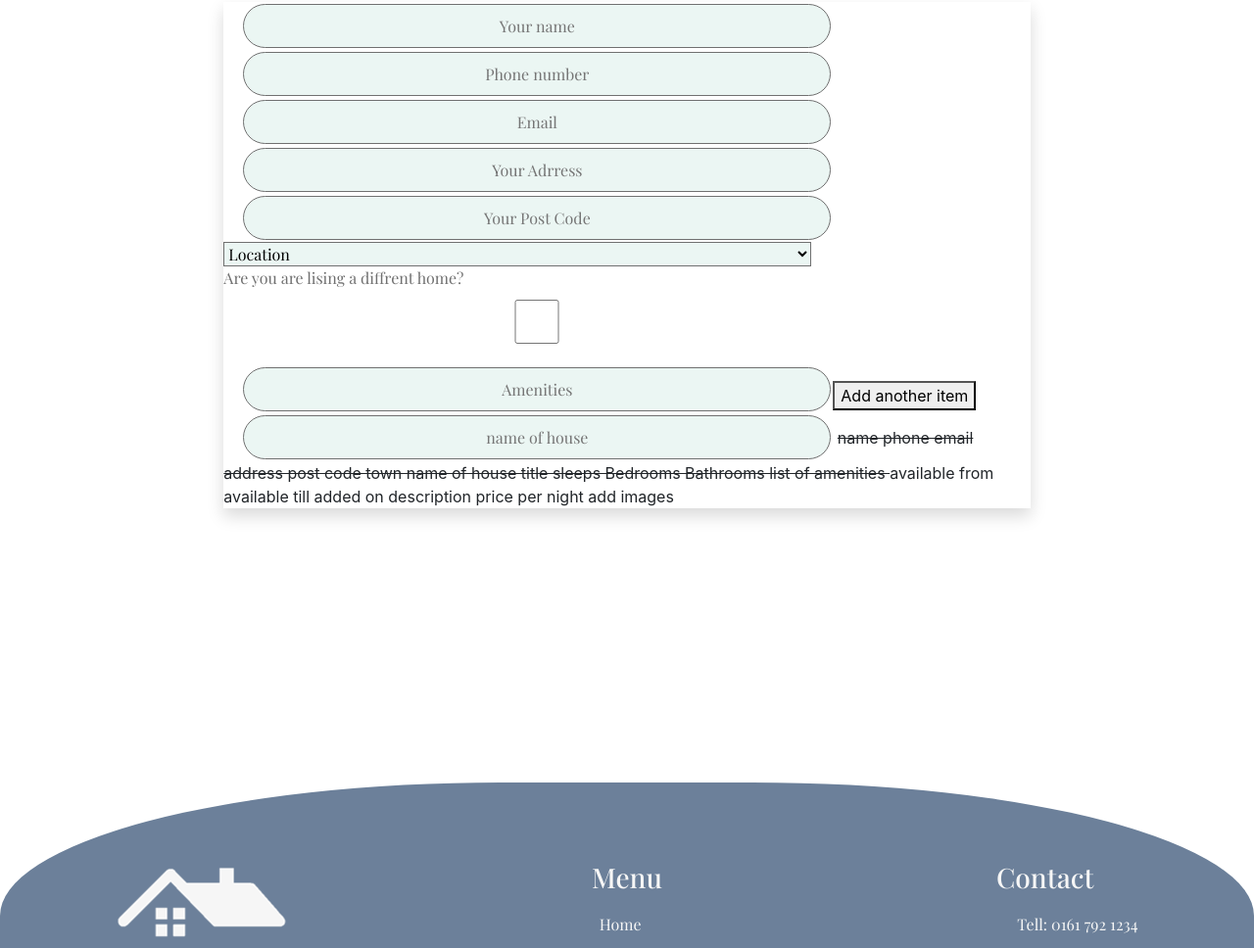
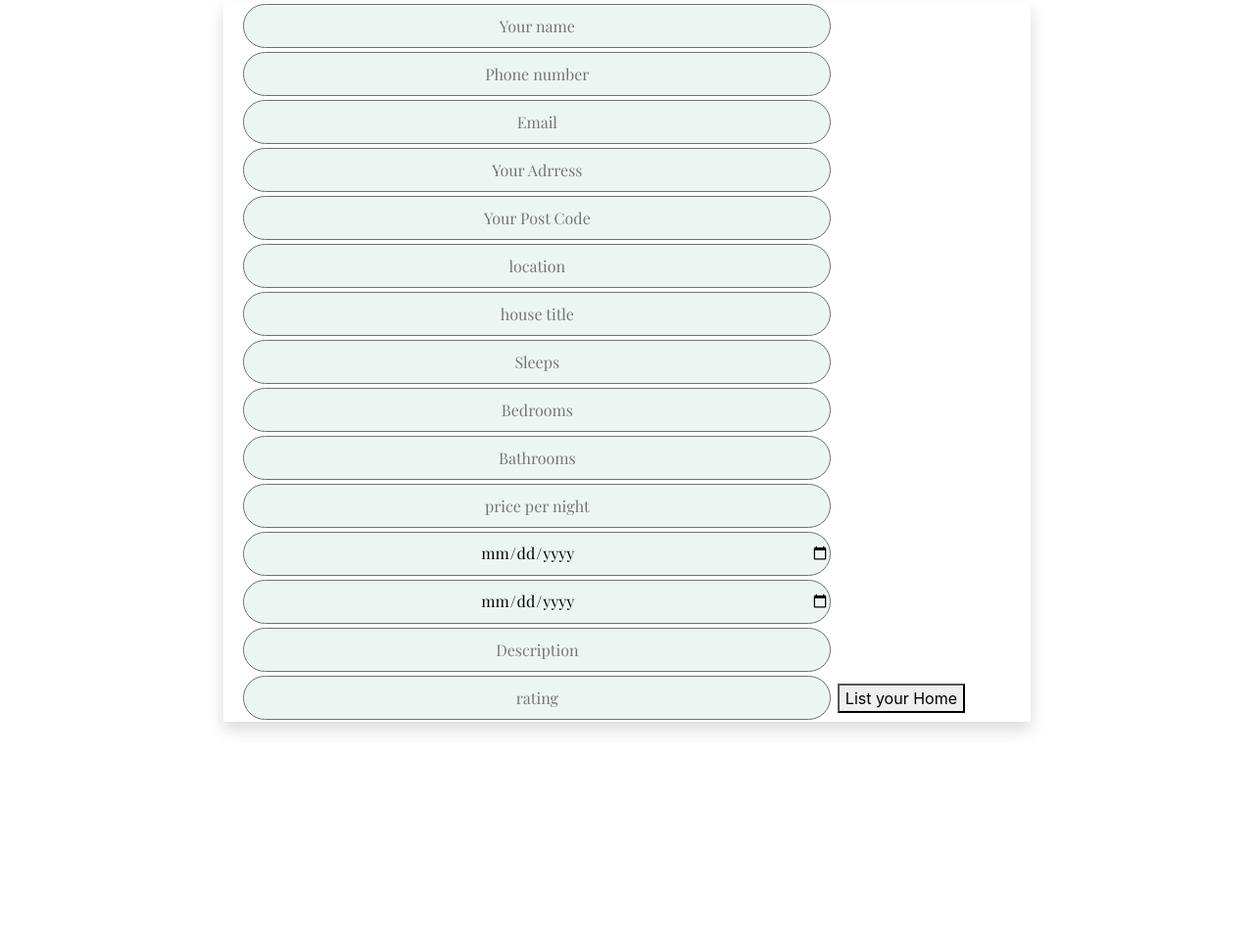
Before and after one commit to e-h-dev/kosher-gataways, a Django app: page /rentals/list_home in a window 1280 px wide. Shown: the part 173-1141 px from the top of the page at 98% size. Run offline with Django 5.2, Linux system fonts and the light colour scheme; a user stored in the database is signed in; some libraries are stand-ins or nearby versions; some web fonts are replaced.

Commit message:
Create form POST functionality, update form

```diff
--- /dev/null
+++ b/kosher_getaways/rentals/forms.py
@@ -0,0 +1,12 @@
+from django import forms
+from .models import Location, Rentals, Image
+
+
+class RentalForm(forms.ModelForm):
+
+    class Meta:
+        model = Rentals
+        fields = '__all__'
+
+    def __init__(self, *args, **kwargs):
+        super().__init__(*args, **kwargs)
--- a/kosher_getaways/rentals/models.py
+++ b/kosher_getaways/rentals/models.py
@@ -21,8 +21,8 @@
     owner_email = models.EmailField(null=True, blank=True)
     owner_address = models.CharField(max_length=100, null=True, blank=True)
     owner_post_code = models.CharField(max_length=100, null=True, blank=True)
-    location = models.ForeignKey('Location', null=True, blank=True,
-                                 on_delete=models.SET_NULL)
+    # location = models.ForeignKey('Location', null=True, blank=True,
+    #                             on_delete=models.SET_NULL)
     name = models.CharField(max_length=254, null=True, blank=True)
     title = models.TextField(max_length=100)
     sleeps = models.IntegerField(default=2)
--- a/kosher_getaways/rentals/templates/rentals/list_home.html
+++ b/kosher_getaways/rentals/templates/rentals/list_home.html
@@ -17,55 +17,30 @@
         <div class="col-2"></div>
         <div class="col-8">
             <div class="form-container shadow" id="form-container">
-                <form action="">
-                <input type="text" id="name" placeholder="Your name" class="list-form-input">
-                <input type="number" id="phone" placeholder="Phone number" class="list-form-input">
-                <input type="email" id="email" placeholder="Email" class="list-form-input">
-                <input type="text" id="address" placeholder="Your Adrress" class="list-form-input">
-                <input type="text" id="post_code" placeholder="Your Post Code" class="list-form-input">
-                <select name="town" id="town" class="list-form-input">
-                    <option>Location</option>
-                    <option value="london">London</option>
-                    <option value="manchester">Manchester</option>
-                    <option value="gateshead">Gateshead</option>
-                </select>
-                <p>
-                    <label for="diffrent-address">Are you are lising a diffrent home?</label>
-                    <input type="checkbox" id="diffrent-address" class="list-form-input" onclick="anotherHome()">
-                </p>
-
-                <input type="text" id="house_name" placeholder="name of house" class="list-form-input second-list">
-                <input type="text" id="title" placeholder="house title" class="list-form-input second-list">
-                <input type="number" id="sleeps" placeholder="Sleeps" class="list-form-input second-list">
-                <input type="number" id="bedrooms" placeholder="Bedrooms" class="list-form-input second-list">
-                <input type="number" id="bathrooms" placeholder="Bathrooms" class="list-form-input second-list">
-                <div id="amenity-lists">
-                    <input type="list" name="items[]" id="amenities" placeholder="Amenities" class="list-form-input">
-                    <button type="button" onclick="addInput()" style="position:absolute; bottom:100px;">Add another item</button>
-                </div>
-                <input type="text" id="house_name" placeholder="name of house" class="list-form-input">
-
-                <strike>
-                    name
-                phone
-                email
-                address
-                post code
-                town
-                name of house
-                title
-                sleeps
-                Bedrooms
-                Bathrooms
-                list of amenities
-                </strike>
-
-                available from
-                available till
-                added on
-                description
-                price per night
-                add images
+                <form action="{% url 'list_home' %}" method="POST" enctype="multipart/form-data">
+                    {% csrf_token %}
+                    <input type="text" id="id_name" name="owner_name" placeholder="Your name" class="list-form-input">
+                    <input type="number" id="id_phone" name="owner_number" placeholder="Phone number" class="list-form-input">
+                    <input type="email" id="id_email" name="owner_email" placeholder="Email" class="list-form-input">
+                    <input type="text" id="address" name="owner_address" placeholder="Your Adrress" class="list-form-input">
+                    <input type="text" id="post_code" name="owner_postcode" placeholder="Your Post Code" class="list-form-input">
+                    <!-- <select name="location" id="town" class="list-form-input">
+                        <option>Location</option>
+                        <option value="london">London</option>
+                        <option value="manchester">Manchester</option>
+                        <option value="gateshead">Gateshead</option>
+                    </select> -->
+                    <input type="text" id="location" name="location" placeholder="location" class="list-form-input">
+                    <input type="text" id="title" name="title" placeholder="house title" class="list-form-input">
+                    <input type="number" id="sleeps" name="sleeps" placeholder="Sleeps" class="list-form-input">
+                    <input type="number" id="bedrooms" name="bedrooms" placeholder="Bedrooms" class="list-form-input">
+                    <input type="number" id="bathrooms" name="bathrooms" placeholder="Bathrooms" class="list-form-input">
+                    <input type="number" id="price" name="price" placeholder="price per night" class="list-form-input">
+                    <input type="date" id="available_from" name="available_from" placeholder="available from" class="list-form-input">
+                    <input type="date" id="available_till" name="available_till" placeholder="available till" class="list-form-input">
+                    <input type="text" id="description" name="description" placeholder="Description" class="list-form-input">
+                    <input type="number" id="rating" name="rating" placeholder="rating" class="list-form-input">
+                    <button type="submit">List your Home</button>
                 </form>
             </div>
         </div>
@@ -74,19 +49,5 @@
 </div>
 {% endblock %}
 {% block js %}
-<script>
-    function anotherHome(){
-        $('.second-list').css('display', 'block')
-    }
 
-    function addInput(){
-        let extraForm = document.getElementById('amenity-lists');
-        let newInput = document.createElement('input');
-        newInput.type = 'text';
-        newInput.name = 'items[]';
-        newInput.placeholder = 'Enter another Item';
-        newInput.className = 'list-form-input';
-        extraForm.appendChild(newInput);
-    }
-</script>
 {% endblock %}
--- a/kosher_getaways/rentals/views.py
+++ b/kosher_getaways/rentals/views.py
@@ -1,6 +1,7 @@
 from django.shortcuts import render, get_object_or_404
 from django.contrib.auth.decorators import login_required
 from .models import Rentals, Image
+from .forms import RentalForm
 
 # Create your views here.
 
@@ -31,4 +32,19 @@
 
 @login_required
 def list_home(request):
-    return render(request, 'rentals/list_home.html')
+
+    if request.method == 'POST':
+        form = RentalForm(request.POST)
+        if form.is_valid():
+            form.save()
+            print("your rental has been saved")
+        else:
+            print(form.errors)
+
+    else:
+        form = RentalForm()
+
+    context = {
+        'form': form
+        }
+    return render(request, 'rentals/list_home.html', context)
```
Also changed, not shown: kosher_getaways/rentals/real_list_your_home.txt (added, +94 -0 lines), kosher_getaways/db.sqlite3.
